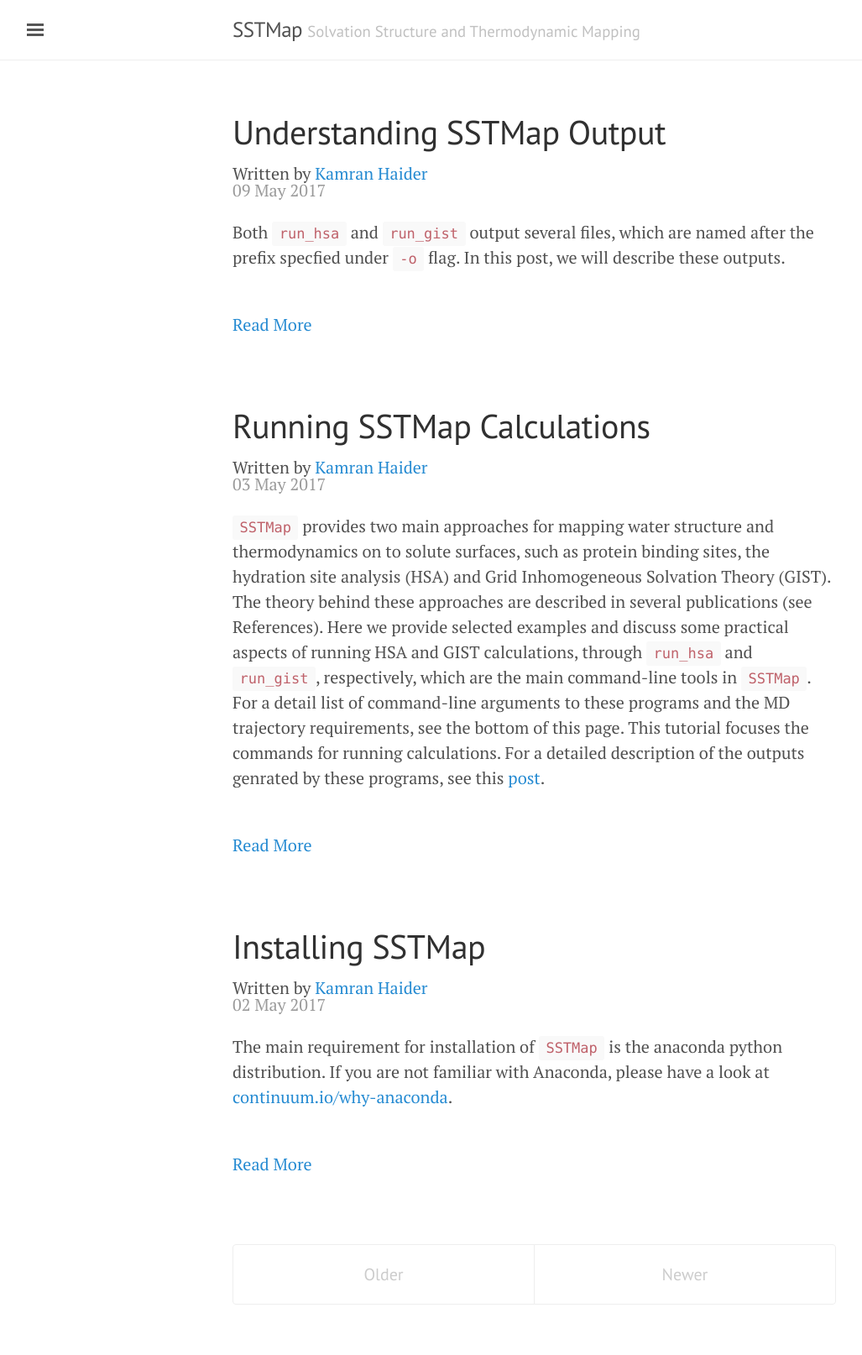
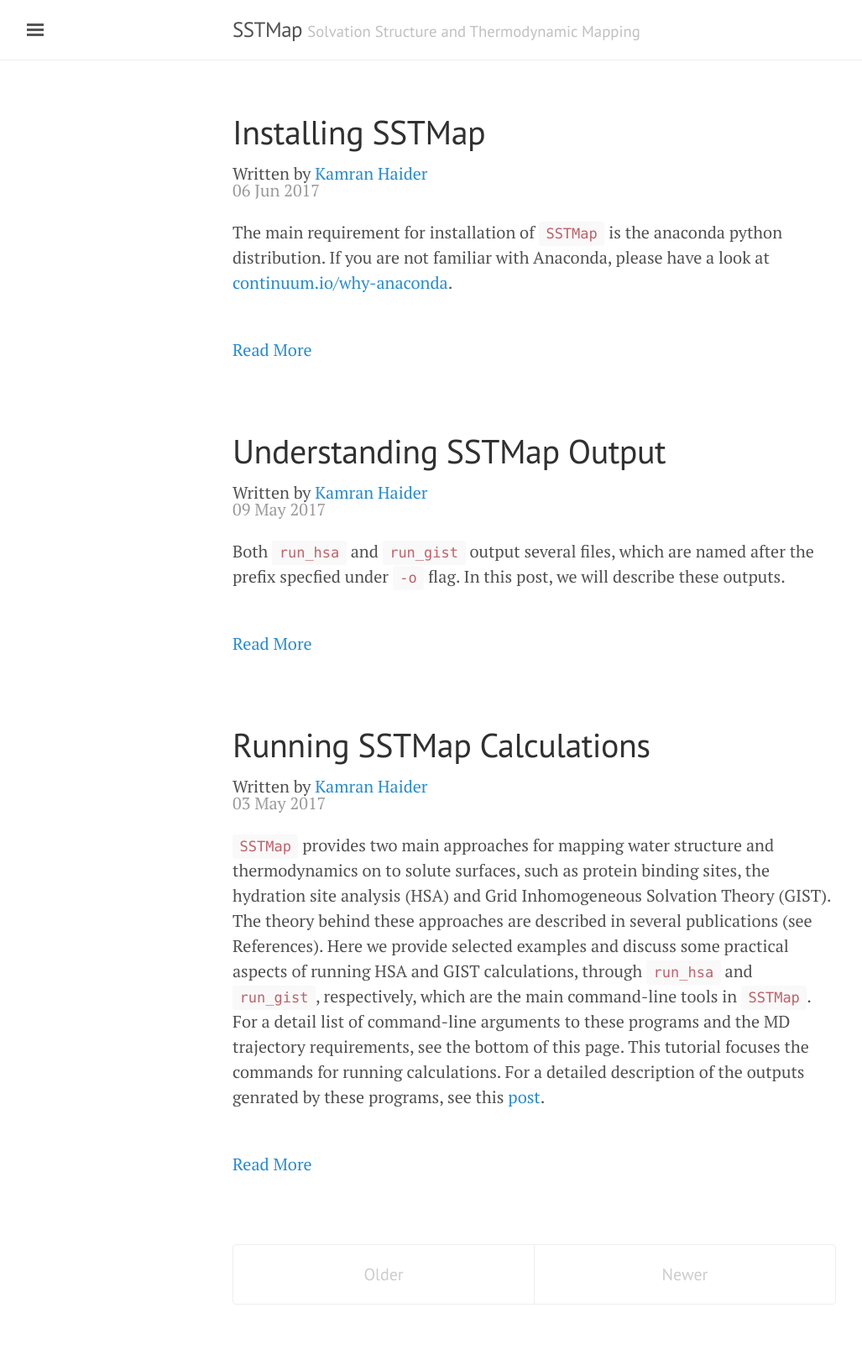
Before and after one commit to KurtzmanLab/SSTMap, a Jekyll site: the page built from index.html, in a window 1280 px wide. Shown: the whole page at 84% size, without its empty margins (3-1030 px from the left). Built offline with Jekyll 4.4.1, drawn with Linux system fonts in a browser that asks for light colours; the list of posts is cut into pages by our own code.

Commit message:
Update 2017-06-06-getting-started.md

```diff
--- a/_posts/2017-06-06-getting-started.md
+++ b/_posts/2017-06-06-getting-started.md
@@ -2,7 +2,7 @@
 layout: post
 author: kamran-haider
 title: Installing SSTMap
-date: 2017-05-02
+date: 2017-06-06
 published: true
 ---
 The main requirement for installation of `SSTMap` is the anaconda python distribution. If you are not familiar with Anaconda, please have a look at [continuum.io/why-anaconda](https://www.continuum.io/why-anaconda).
```
